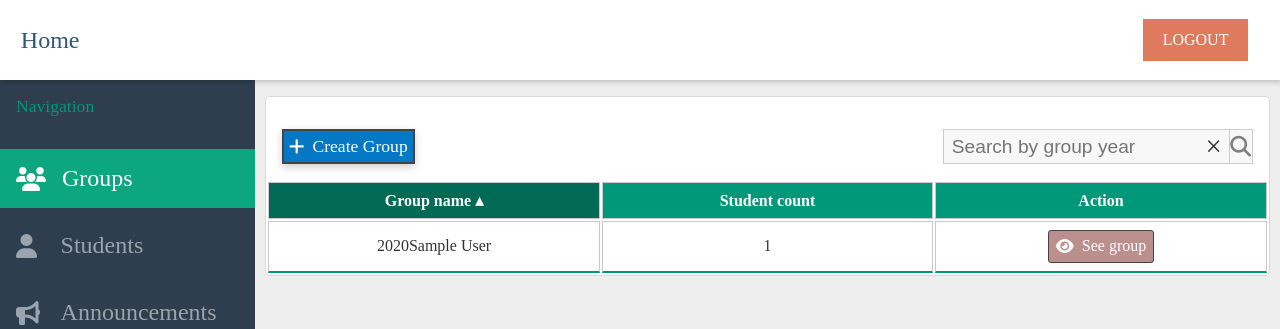
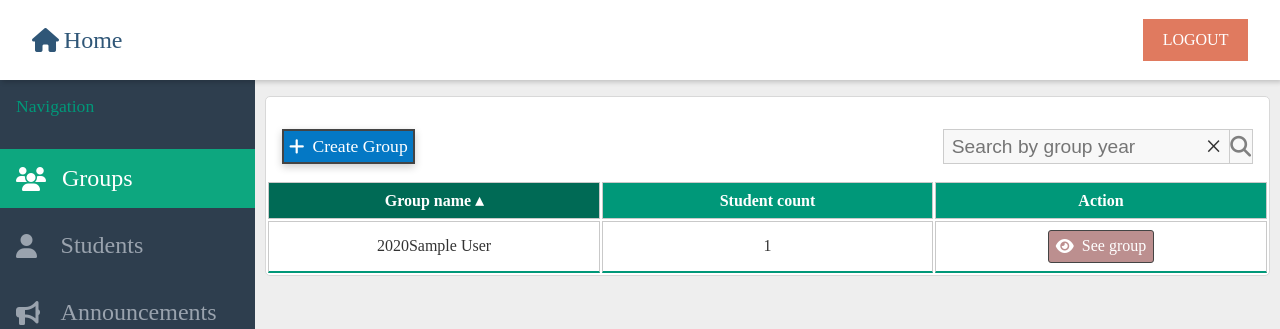
Before and after one commit to irinakulinich3712/english_for_kids, a Django app: page /groups/ in a window 1280 px wide. Shown: the top 329 px of the page. Run offline with Django 3.2, Linux system fonts and the light colour scheme; a user stored in the database is signed in; tables that the repository leaves empty hold one stand-in row (values such as "Sample post"); parts of the project's set-up code (start-up, migrations or seed data) failed here and were passed over; some libraries are stand-ins or nearby versions.

Commit message:
Update accHeader.html

```diff
--- a/main/templates/main/accHeader.html
+++ b/main/templates/main/accHeader.html
@@ -3,14 +3,15 @@
 {% block content %}
 
 <header class="dashboard-header">
-        <div class="sidebar__icon sidebar__icon-menu-btn">
-            <i class="fas fa-bars"></i>
+        <div class="dashboard-header__left-block">
+            <a class="dashboard-header__home" href="{% url 'home' %}"  >
+                <span class="fas fa-home"></span>
+                <span>Home</span>
+            </a>
+            <div class="sidebar__icon sidebar__icon-menu-btn">
+                <i class="fas fa-bars"></i>
+            </div>
         </div>
-
-        <a class="dashboard-header__home" href="{% url 'home' %}"  >
-            <span fas fa-home></span>
-            Home
-        </a>
         <div class="user-wrapper">
           <a target="_blank" class="auth-btn" href="{% url 'logout' %}" >Logout</a>
         </div>
```
